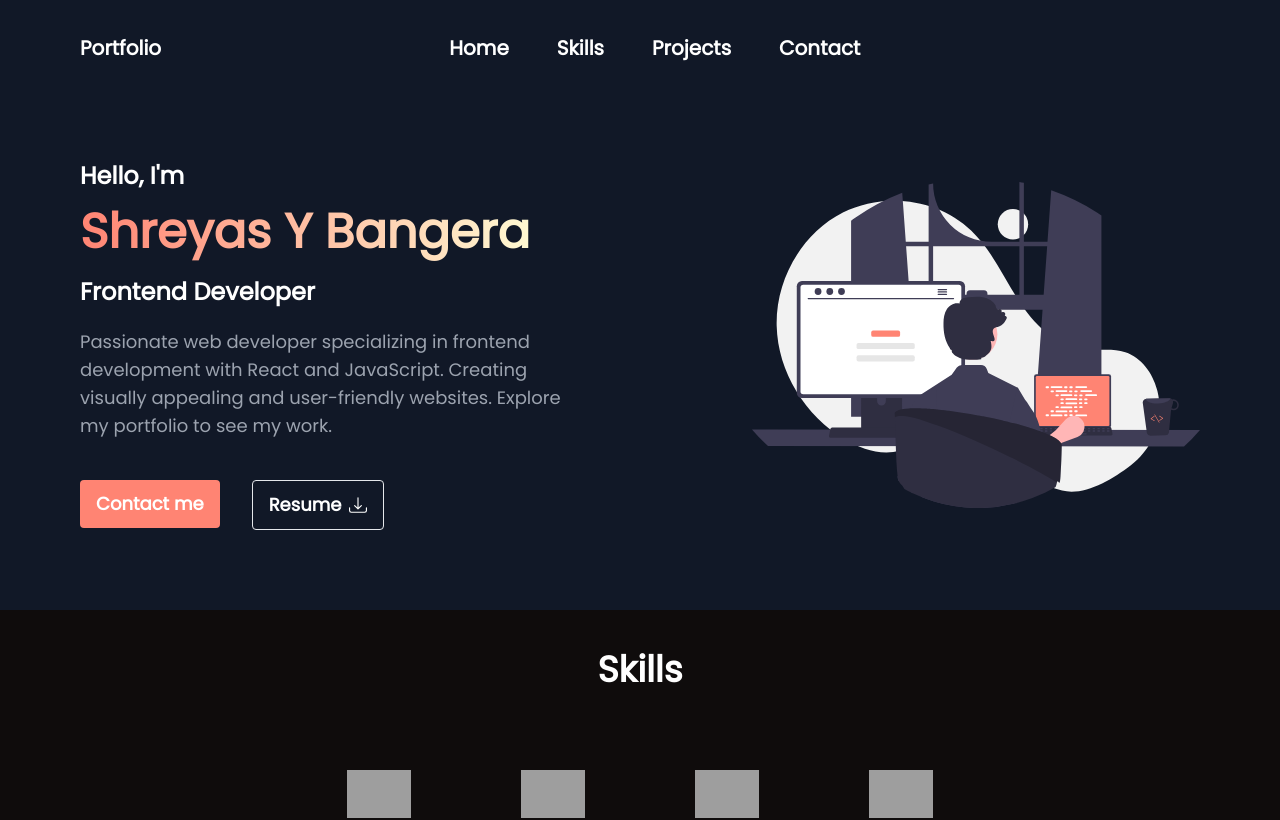
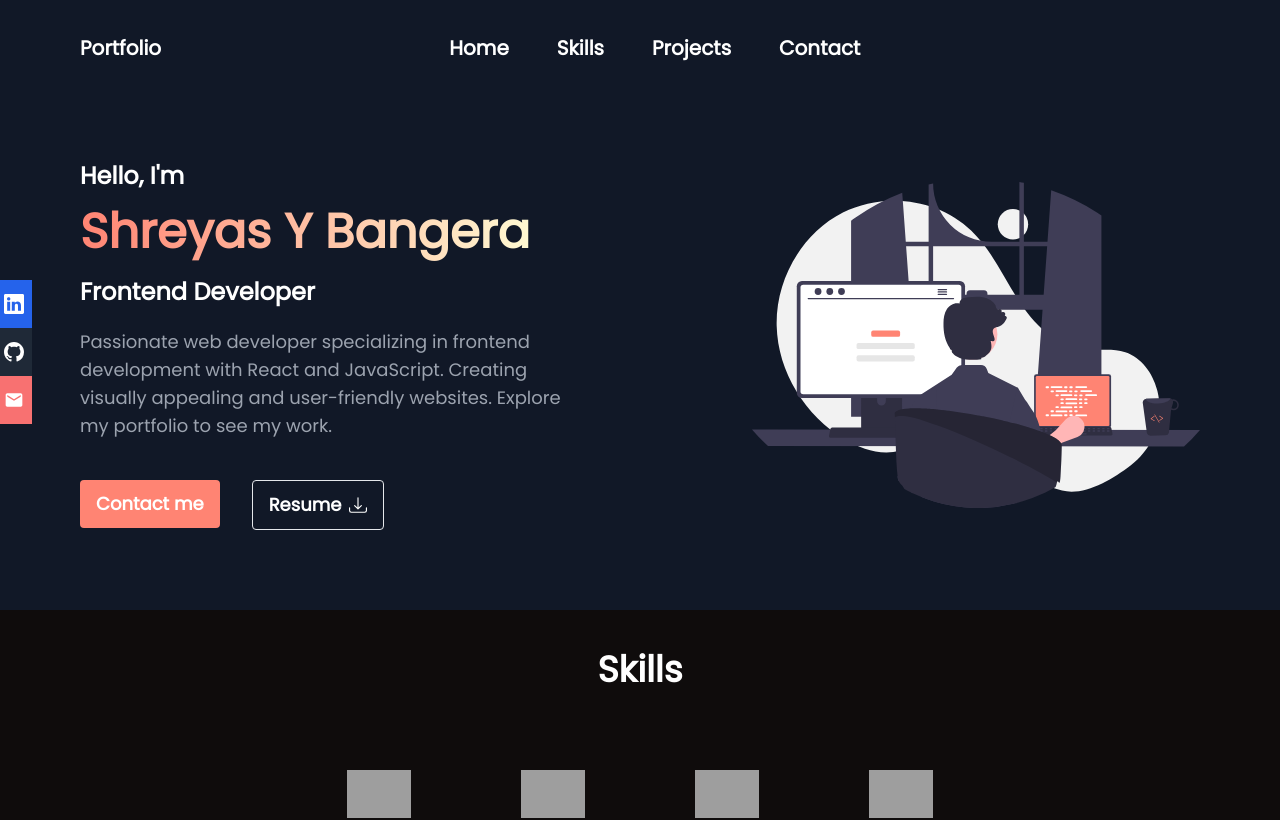
Before and after one commit to shreyasbangera/Portfolio, a React (Vite) app: page / in a window 1280 px wide. Shown: the top 820 px of the page. Built offline with nearby package versions, Linux system fonts and the light colour scheme; grey boxes are pictures that could not be loaded.

Commit message:
added contact menu items

```diff
--- a/src/components/Hero.js
+++ b/src/components/Hero.js
@@ -1,11 +1,13 @@
 import React from "react";
 import { Link } from "react-scroll";
 import heroimg from "../assets/undraw_programming_re_kg9v.svg";
-import { BsDownload } from "react-icons/bs";
-import { motion } from 'framer-motion'
+import { motion } from "framer-motion";
+import { BsGithub, BsLinkedin, BsTwitter, BsDownload } from "react-icons/bs";
+import { MdEmail } from "react-icons/md";
 
 const Hero = () => {
   return (
+    <div>
       <motion.div
         initial={{ opacity: 0, scale: 0.5 }}
         animate={{ opacity: 1, scale: 1 }}
@@ -51,6 +53,24 @@ const Hero = () => {
           <img className="w-full" src={heroimg}></img>
         </div>
       </motion.div>
+      <div className="md:flex flex-col fixed left-0 top-[35%] hidden ">
+        <a href="https://www.linkedin.com/in/shreyas-y-bangera">
+          <span className=" text-white flex w-28 bg-blue-600 p-2 py-3 -ml-20 duration-300 hover:m-0 items-center justify-between">
+            Linkedin <BsLinkedin size={20} />
+          </span>
+        </a>
+        <a href="https://github.com/shreyasbangera">
+          <span className=" text-white flex w-28 bg-gray-800 p-2 py-3 -ml-20 duration-300 hover:m-0 items-center justify-between">
+            Github <BsGithub size={20} />
+          </span>
+        </a>
+        <a href="mailto:shreyasybangera1@gmail.com">
+          <span className=" text-white flex w-28 bg-red-400 p-2 py-3 -ml-20 duration-300 hover:m-0 items-center justify-between">
+            Email <MdEmail size={20} />
+          </span>
+        </a>
+      </div>
+    </div>
   );
 };
 
```
Lines whose indentation alone changed are shown as unchanged.
